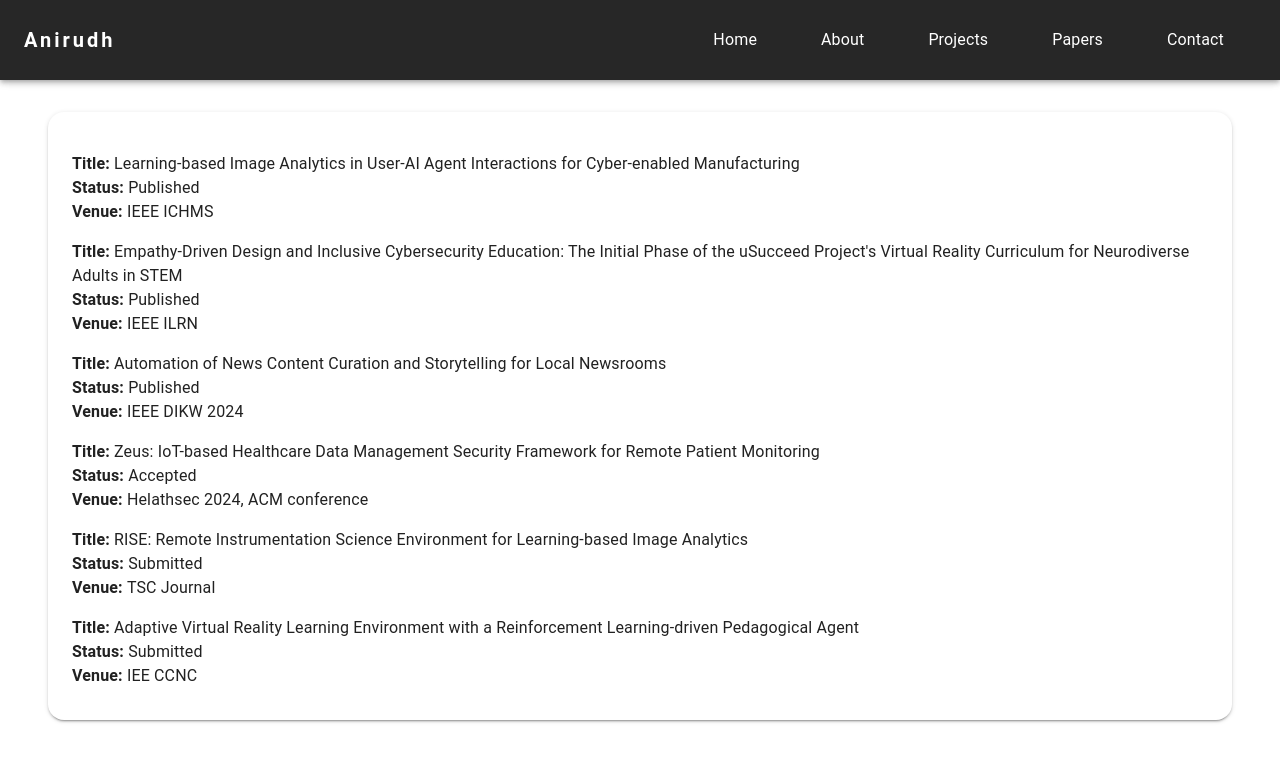
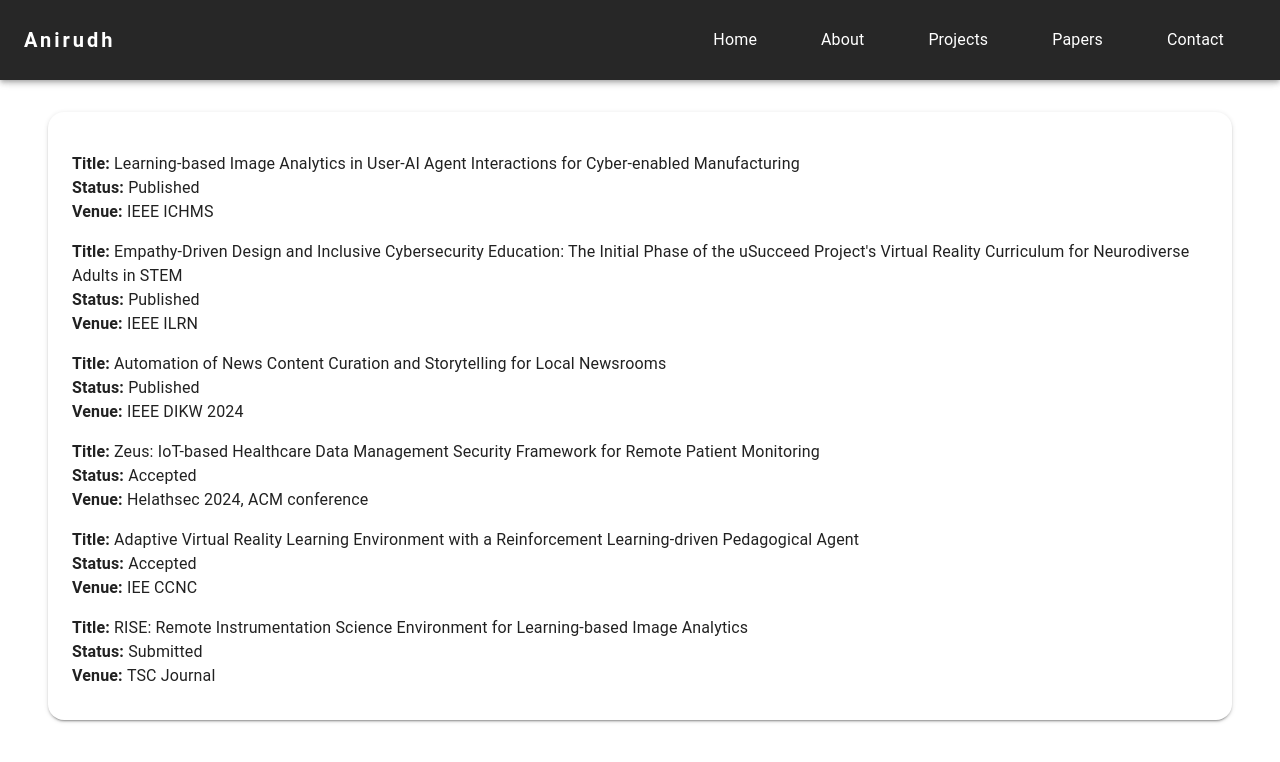
Before and after one commit to Anirudh2k0/Portfolio, a React (Vite) app: page /papers in a window 1280 px wide. Shown: the top 762 px of the page. Built offline with nearby package versions, Linux system fonts and the light colour scheme.

Commit message:
CCNC accepted papers

```diff
--- a/src/Pages/Papers/papersInfo.js
+++ b/src/Pages/Papers/papersInfo.js
@@ -20,13 +20,14 @@
         "venue": "Helathsec 2024, ACM conference"
     },
     {
+        "title": "Adaptive Virtual Reality Learning Environment with a Reinforcement Learning-driven Pedagogical Agent",
+        "status": "Accepted",
+        "venue": "IEE CCNC"
+    },
+    {
         "title": "RISE: Remote Instrumentation Science Environment for Learning-based Image Analytics",
         "status": "Submitted",
         "venue": "TSC Journal"
     },
-    {
-        "title": "Adaptive Virtual Reality Learning Environment with a Reinforcement Learning-driven Pedagogical Agent",
-        "status": "Submitted",
-        "venue": "IEE CCNC"
-    },
+
 ]
```
